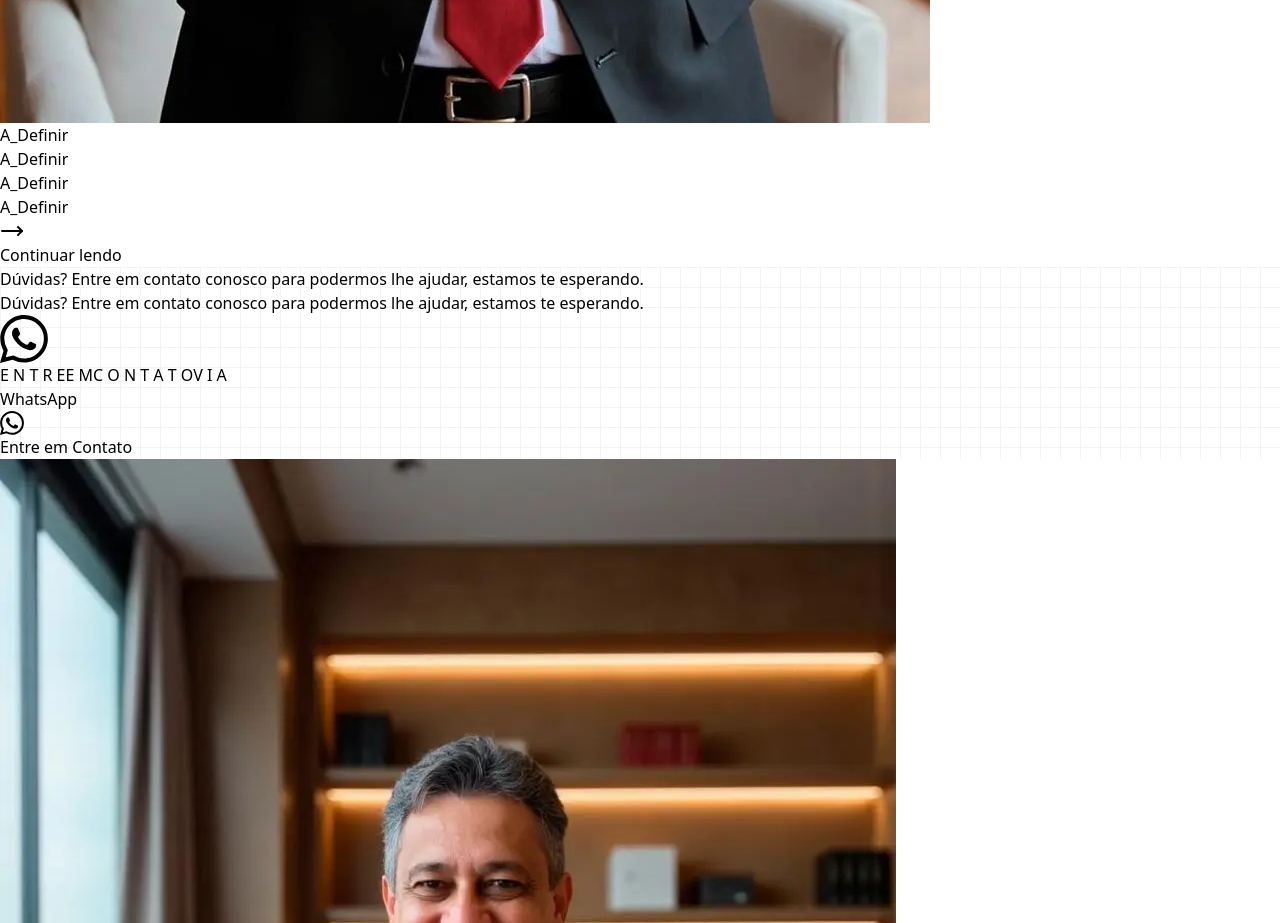
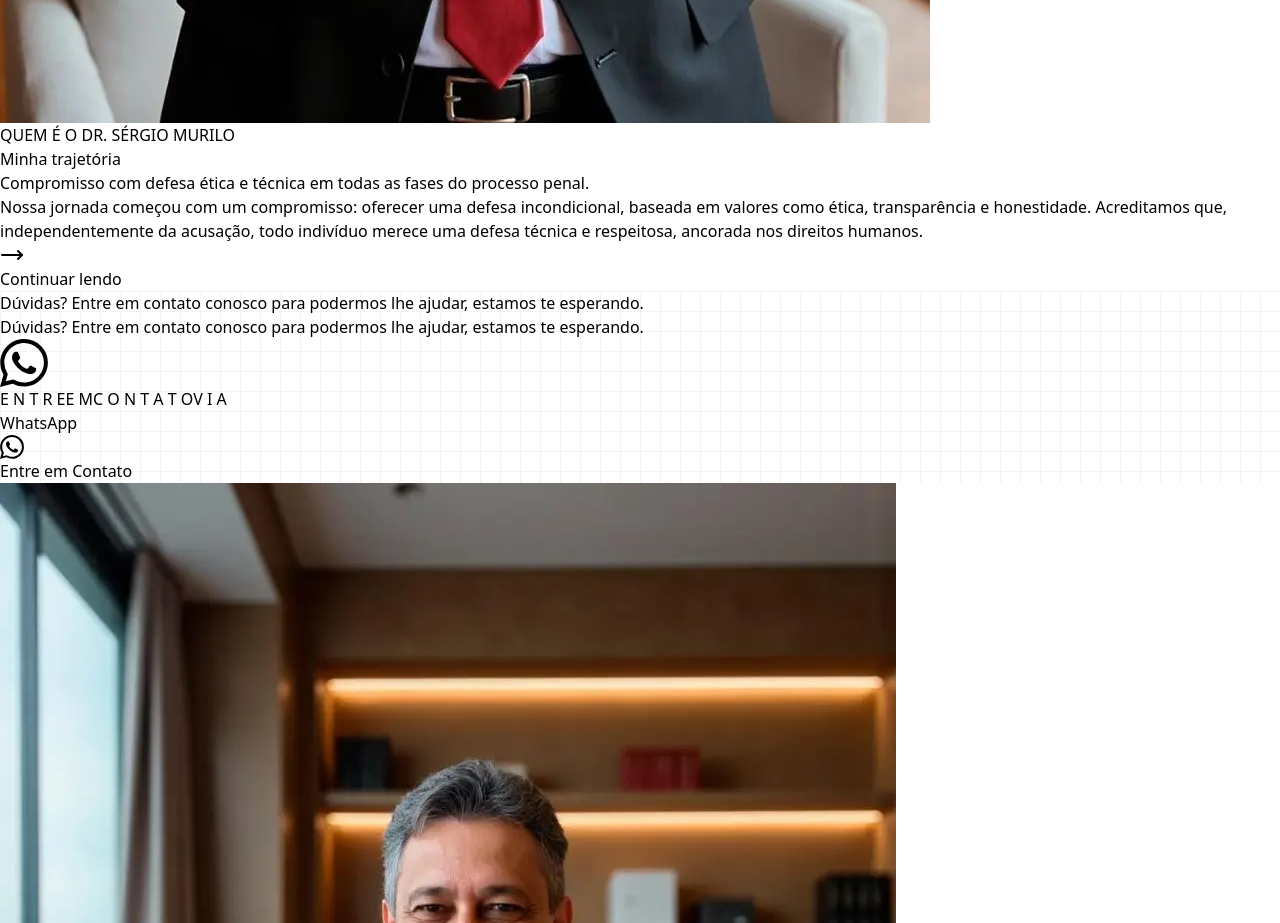
Before and after one commit to Paper-Street-Softwares/LP-Sergio-Murilo, a React (Vite) app: page / in a window 1280 px wide. Shown: the part 1900-2823 px from the top of the page. Built offline with nearby package versions, Linux system fonts and the light colour scheme; a web font is replaced by a local one.

Commit message:
fix: About

```diff
--- a/src/components/sectionElements/about/AboutModal.jsx
+++ b/src/components/sectionElements/about/AboutModal.jsx
@@ -20,6 +20,9 @@ export default function AboutModal() {
         </p>
 
         <Trans i18nKey="about.modal" components={{ br: <br /> }} />
+        <p className="mt-[25px] mb-[20px]">
+          <Trans i18nKey="about.ctaModal" />
+        </p>
 
         <div className="mt-4">
           <Button
--- a/src/locales/pt.json
+++ b/src/locales/pt.json
@@ -83,12 +83,13 @@
     "imagem": {
       "alt": "imagem about"
     },
-    "miniTag": "A_Definir",
-    "title": "A_Definir",
-    "subtitle": "A_Definir",
+    "miniTag": "QUEM É O DR. SÉRGIO MURILO",
+    "title": "Minha trajetória",
+    "subtitle": "Compromisso com defesa ética e técnica em todas as fases do processo penal.",
     "buttonModalLabelAbout": "Continuar lendo",
-    "paragraph": "A_Definir",
-    "modal": "a_Definir",
+    "paragraph": "Nossa jornada começou com um compromisso: oferecer uma defesa incondicional, baseada em valores como ética, transparência e honestidade. Acreditamos que, independentemente da acusação, todo indivíduo merece uma defesa técnica e respeitosa, ancorada nos direitos humanos.",
+    "modal": "Nossa jornada começou com um compromisso: oferecer uma defesa incondicional, baseada em valores como ética, transparência e honestidade. Acreditamos que, independentemente da acusação, todo indivíduo merece uma defesa técnica e respeitosa, ancorada nos direitos humanos. <br/><br/>Com o passar do tempo, nos especializamos nas áreas que exigem o mais alto nível de detalhe e estratégia: crimes de tráfico, lavagem de dinheiro, crimes contra a ordem tributária, júri popular e execução penal. Nosso trabalho não se limita ao tribunal; ele se inicia no momento mais crítico, como em um flagrante na delegacia, onde a agilidade e o conhecimento fazem toda a diferença.<br/><br/>O que nos diferencia é a união da tradição com a modernidade. Enquanto mantemos uma abordagem humanizada em cada atendimento, usamos a tecnologia como uma poderosa ferramenta para analisar casos, gerenciar informações e garantir a defesa mais eficaz possível. O Dr. Sergio Murilo está em constante aprimoramento, buscando solidificar nossa marca através da excelência e da busca incessante pela justiça.<br/><br/>Somos mais do que advogados; somos guardiões dos seus direitos. Essa é a essência da SERGIO MURILO ADVOCACIA CRIMINAL.",
+    "ctaModal": "Quer saber mais sobre nós? Clique abaixo 👇",
     "ctaButtonAriaLabel": "",
     "ctaButtonText": "Entre em contato",
     "aboutSocial": {
```
